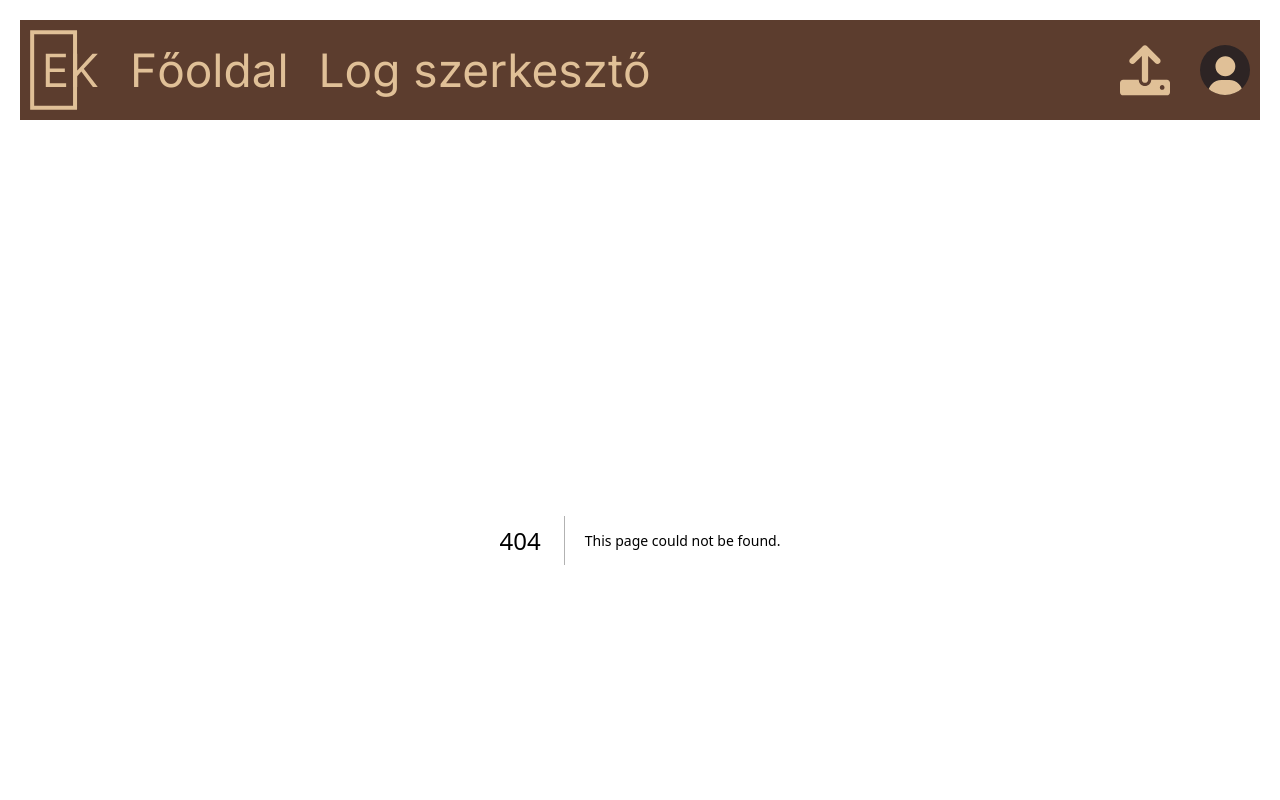
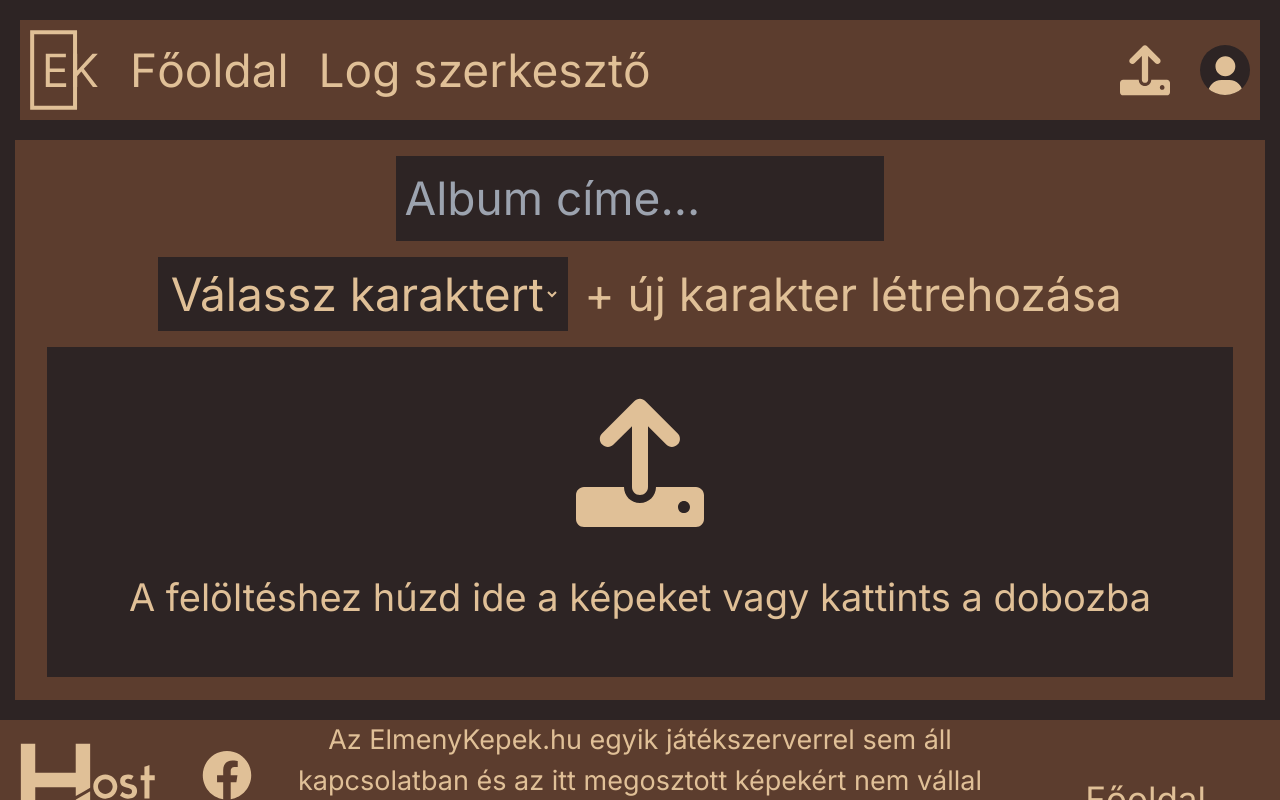
Before and after one commit to MarkHenyecz/elmenykepek_hu, a Next.js app: page /feltoltes in a window 1280 px wide. Before the commit this address had no page. Shown: the top 800 px of the page. Built offline with nearby package versions, Linux system fonts and the light colour scheme.

Commit message:
upload page finalization

```diff
--- /dev/null
+++ b/app/feltoltes/page.tsx
@@ -0,0 +1,40 @@
+"use client";
+import { useState } from 'react';
+import '../../components/scss/upload.scss'
+import Image from 'next/image';
+
+
+export default function LogEditor() {
+  const [uploadedImages, setUploadedImages] = useState([])
+
+  return (
+    <main className='upload'>
+      <input type="text" placeholder='Album címe...' />
+
+      <div className='characterSection'>
+        <select>
+          <option disabled selected>Válassz karaktert</option>
+          <option value={1}>Gino Rivers</option>
+        </select>
+
+        <p>
+          + új karakter létrehozása
+        </p>
+      </div>
+
+      <div className={`uploadSection ${uploadedImages.length == 0 && 'empty'}`}>
+        {uploadedImages.length == 0 ?
+          <>
+            <Image
+              src={"/icons/upload-icon.svg"}
+              alt={"Feltöltés ikon"}
+              width={128}
+              height={128}
+            />
+            <p>A felöltéshez húzd ide a képeket vagy kattints a dobozba</p>
+          </>
+        : uploadedImages.map(data => <img />)}
+      </div>
+    </main>
+  )
+}
--- a/components/layout/header.tsx
+++ b/components/layout/header.tsx
@@ -61,13 +61,17 @@ const Header = () => {
         </div>
 
         <div>
+            <Link href={"/feltoltes"}>
                 <Image
                 src="/icons/upload-icon.svg"
                 alt="Új képek feltöltése"
                 width={50}
                 height={50}
                 />
+            </Link>
+            <Link href={"/profil"}>
                 <AvatarElem />
+            </Link>
         </div>
     </header>
     )
--- /dev/null
+++ b/components/scss/upload.scss
@@ -0,0 +1,55 @@
+@import "variables.scss";
+
+main.upload {
+    background-color: $color-background-2;
+    width: 1250px;
+
+    display: flex;
+    flex-direction: column;
+    align-items: center;
+    gap: 2vh;
+    padding: 2vh;
+
+    input {
+        width: 40%;
+        font-size: 46px;
+        background-color: $color-background-1;
+        border: 1vh $color-background-1 solid;
+    }
+
+    .characterSection {
+        display: flex;
+        align-items: center;
+        gap: 2vh;
+
+        select {
+            font-size: 46px;
+            background-color: $color-background-1;
+            border: 1vh $color-background-1 solid;
+            text-align: center;
+        }
+
+        p {
+            font-size: 46px;
+            cursor: pointer;
+        }
+    }
+
+    .uploadSection {
+        width: calc(100% - 4vh);
+        min-height: 330px;
+        background-color: $color-background-1;
+
+        &.empty {
+            display: flex;
+            flex-direction: column;
+            align-items: center;
+            justify-content: center;
+            gap: 5vh;
+
+            p {
+                font-size: 38px;
+            }
+        }
+    }
+}
```
Lines whose indentation alone changed are shown as unchanged.
